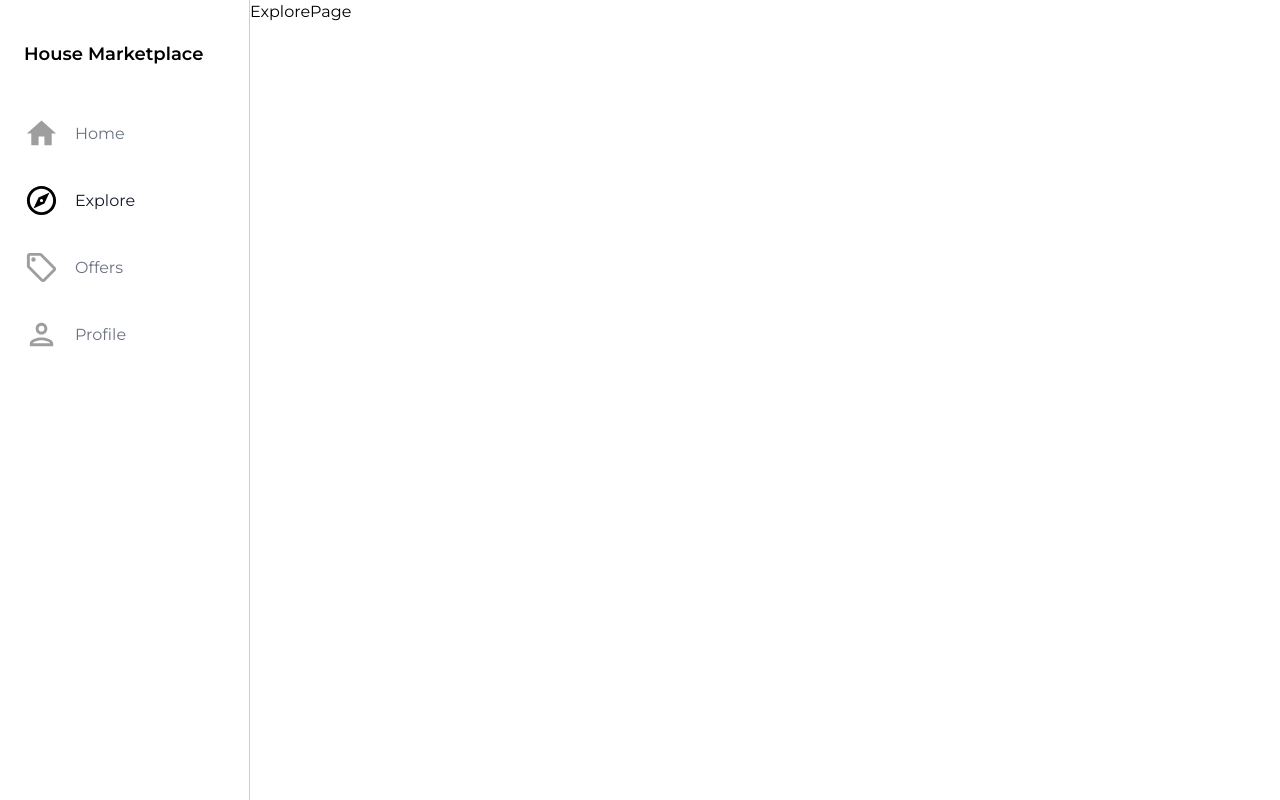
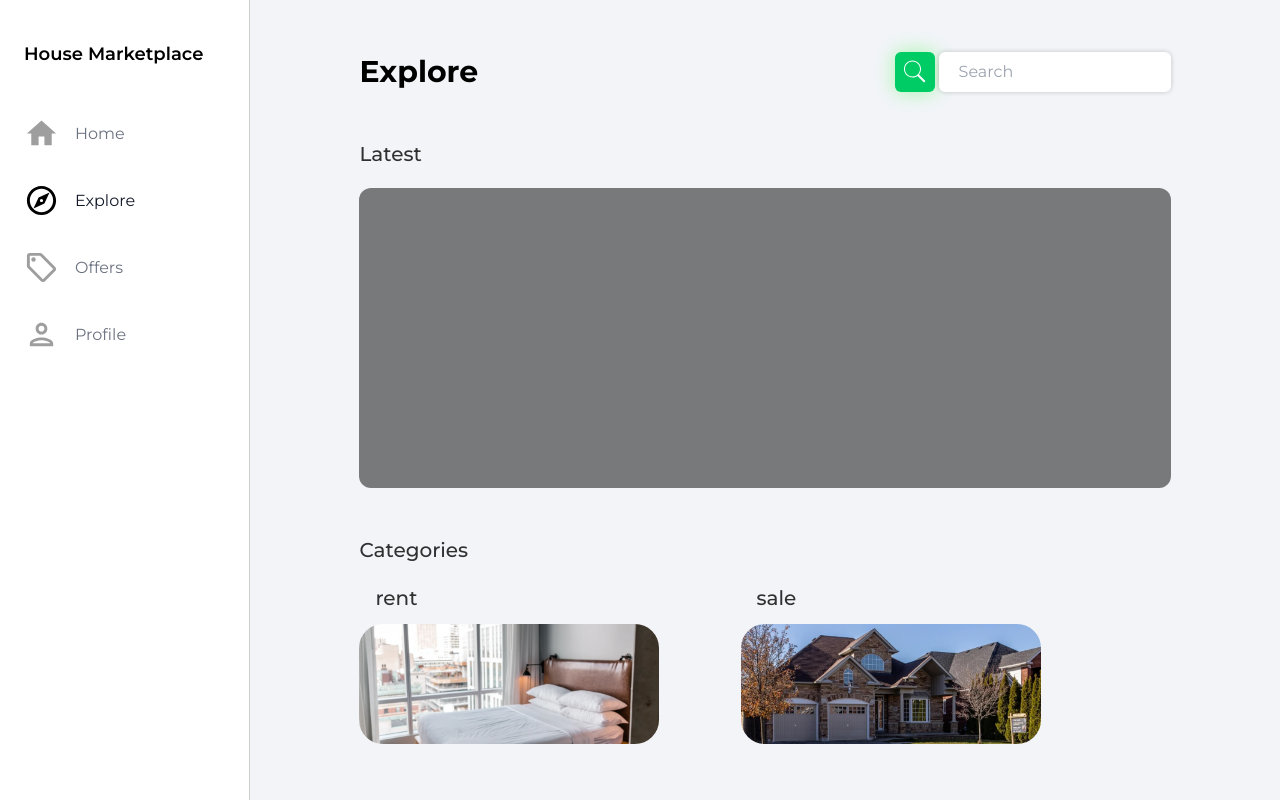
Before and after one commit to Nathan-Somto/house-marketplace, a Next.js app: page /explore in a window 1280 px wide. Built offline with nearby package versions, Linux system fonts and the light colour scheme.

Commit message:
finished static layout of explore page

```diff
--- /dev/null
+++ b/components/CategoryLink/index.tsx
@@ -0,0 +1,25 @@
+import { category } from '@/types'
+import Link from 'next/link'
+import Image from 'next/image'
+import React from 'react'
+type Props = {
+    category:category,
+    src:string
+}
+function CategoryLink({category,src}:Props) {
+  return (
+    <Link href={`/category/${category}`} className='w-[48%] max-w-[300px] block  space-y-3'>
+        <h3 className="ml-4 font-medium opacity-80">{category}</h3>
+        <div className="min-h-[120px] relative h-[12vh] group max-h-[300px] overflow-hidden rounded-3xl">
+        <Image
+            src={src}
+            fill
+            alt={`${category}`}
+            className="object-cover group-hover:scale-125 transition-all duration-200 ease-linear "
+        />
+        </div>
+    </Link>
+  )
+}
+
+export default CategoryLink
--- a/pages/explore/index.tsx
+++ b/pages/explore/index.tsx
@@ -1,17 +1,67 @@
-import AuthLayout from '@/components/AuthLayout';
-import React from 'react'
+import AuthLayout from "@/components/AuthLayout";
+import CategoryLink from "@/components/CategoryLink";
+import { category } from "@/types";
+import React from "react";
+type Categories = {
+  category: category;
+  src: string;
+  id: number;
+};
+function ExplorePage() {
+  const categories: Categories[] = [
+    { category: "rent", src: "/jpg/rentCategoryImage.jpg", id: 1 },
+    { category: "sale", src: "/jpg/sellCategoryImage.jpg", id: 2 },
+  ];
+  return (
+    <section className="px-12 md:px-8 lg:px-2 min-h-screen py-[5%] space-y-12 bg-primary-grey">
+      <div className="flex md:items-center lg:w-[80%] mx-auto space-y-6 flex-col md:flex-row md:space-y-0 md:justify-between">
+        <h1>Explore</h1>
+        <form className="flex space-x-1">
+          <button
+            type="button"
+            className="h-[40px] hover:opacity-50 w-[40px] flex-shrink-0 flex items-center justify-center rounded-md  bg-primary-green shadow-[0px_0px_20px_rgba(0,255,0,0.32)]"
+          >
+            <svg
+              xmlns="http://www.w3.org/2000/svg"
+              viewBox="0 0 50 50"
+              width="25px"
+              height="25px"
+              fill="#fff"
+            >
+              <path d="M 21 3 C 11.621094 3 4 10.621094 4 20 C 4 29.378906 11.621094 37 21 37 C 24.710938 37 28.140625 35.804688 30.9375 33.78125 L 44.09375 46.90625 L 46.90625 44.09375 L 33.90625 31.0625 C 36.460938 28.085938 38 24.222656 38 20 C 38 10.621094 30.378906 3 21 3 Z M 21 5 C 29.296875 5 36 11.703125 36 20 C 36 28.296875 29.296875 35 21 35 C 12.703125 35 6 28.296875 6 20 C 6 11.703125 12.703125 5 21 5 Z" />
+            </svg>
+          </button>
+          <input
+            type="text"
+            placeholder="Search"
+            id="search"
+            name="search"
+            className="rounded-md py-2 px-5 h-[40px]  bg-primary-white shadow-[0px_0px_5px_rgba(0,0,0,0.2)]"
+          />
+        </form>
+      </div>
+      <div>
 
-function ExplorePage() {
-  return (
-    <div>ExplorePage</div>
-  )
+      <h3 className="lg:w-[80%] mx-auto mb-5 opacity-80">Latest</h3>
+      <div className="h-[300px] bg-[rgba(0,0,0,0.5)] rounded-xl lg:w-[80%] mx-auto "></div>
+      </div>
+      <div>
+      <h3 className="lg:w-[80%] mx-auto mb-5 opacity-80">Categories</h3>
+      <div className="flex items-center space-x-[5%]  lg:space-x-[10%] lg:w-[80%] mx-auto ">
+        {categories.map((category) => (
+          <CategoryLink
+            key={category.id}
+            src={category.src}
+            category={category.category}
+          />
+        ))}
+      </div>
+      </div>
+    </section>
+  );
 }
 
-ExplorePage.getLayout = function getLayout(page:JSX.Element) {
-    return (
-      <AuthLayout>
-        {page}
-      </AuthLayout>
-    )
-  }
+ExplorePage.getLayout = function getLayout(page: JSX.Element) {
+  return <AuthLayout>{page}</AuthLayout>;
+};
 export default ExplorePage;
```
Also changed, not shown: public/svg/icons8-search.svg (added).
